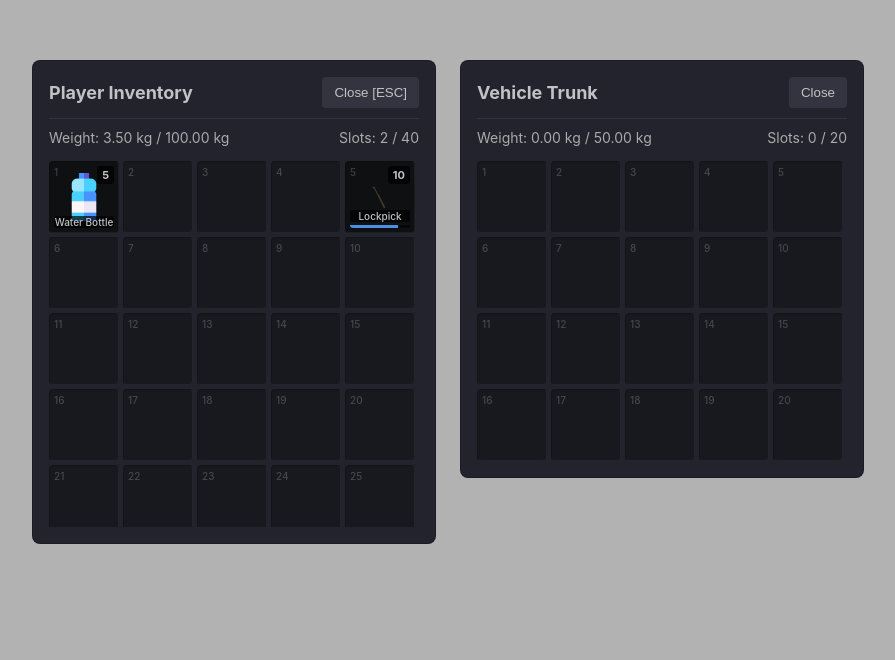
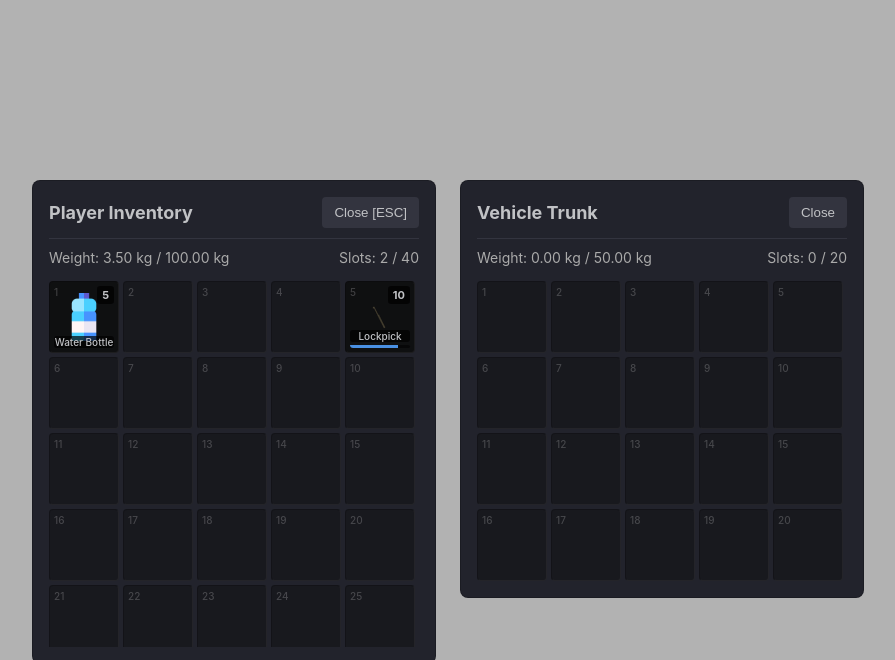
Before and after one commit to kjmaster1/kj_custom_framework, a React (Vite) app in the folder web/: page / in a window 1280 px wide. Shown: the part 140-800 px from the top of the page, without its empty margins (192-1087 px from the left). Built offline with nearby package versions, Linux system fonts and the light colour scheme.

Commit message:
Update index.css

```diff
--- a/web/src/index.css
+++ b/web/src/index.css
@@ -34,7 +34,7 @@ p {
   justify-content: center;
   align-items: start;
 
-  padding-top: clamp(200px, 15vw, 800px);
+  padding-top: clamp(200px,25vw,1000px);
   height: 100%; /* Ensure full height */
   gap: 24px; /* Adds a nice space between them */
 
```
